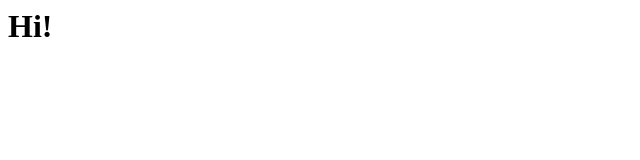
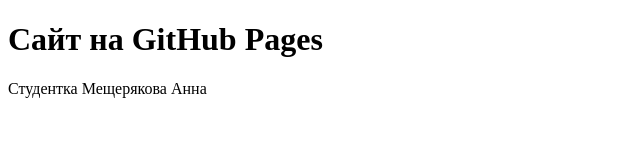
Before and after one commit to anymmes/annaswebpage, a plain HTML site: page index.html in a window 1280 px wide. Shown: the whole page, without its empty margins (0-640 px from the left). Drawn offline with Linux system fonts and the light colour scheme.

```diff
--- a/index.html
+++ b/index.html
@@ -1 +1,12 @@
-<h1>Hi!</h1>
+<!DOCTYPE html>
+<html lang="uk">
+<head>
+<meta charset="UTF-8">
+<title>Лабка 5</title>
+</head>
+<body>
+<h1>Сайт на GitHub Pages</h1>
+<p>Студентка Мещерякова Анна</p>
+</footer>
+</body>
+</html>
```
